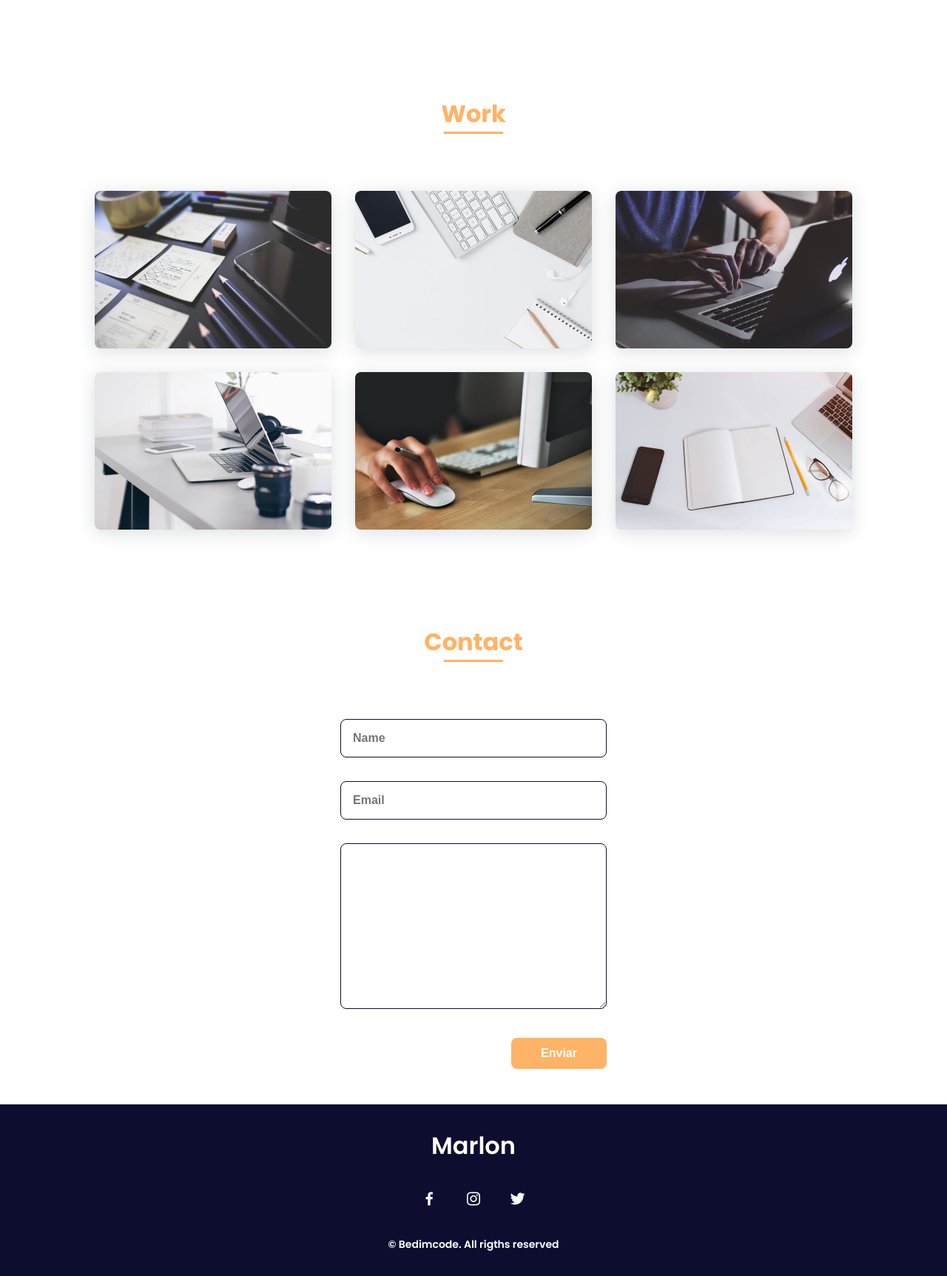
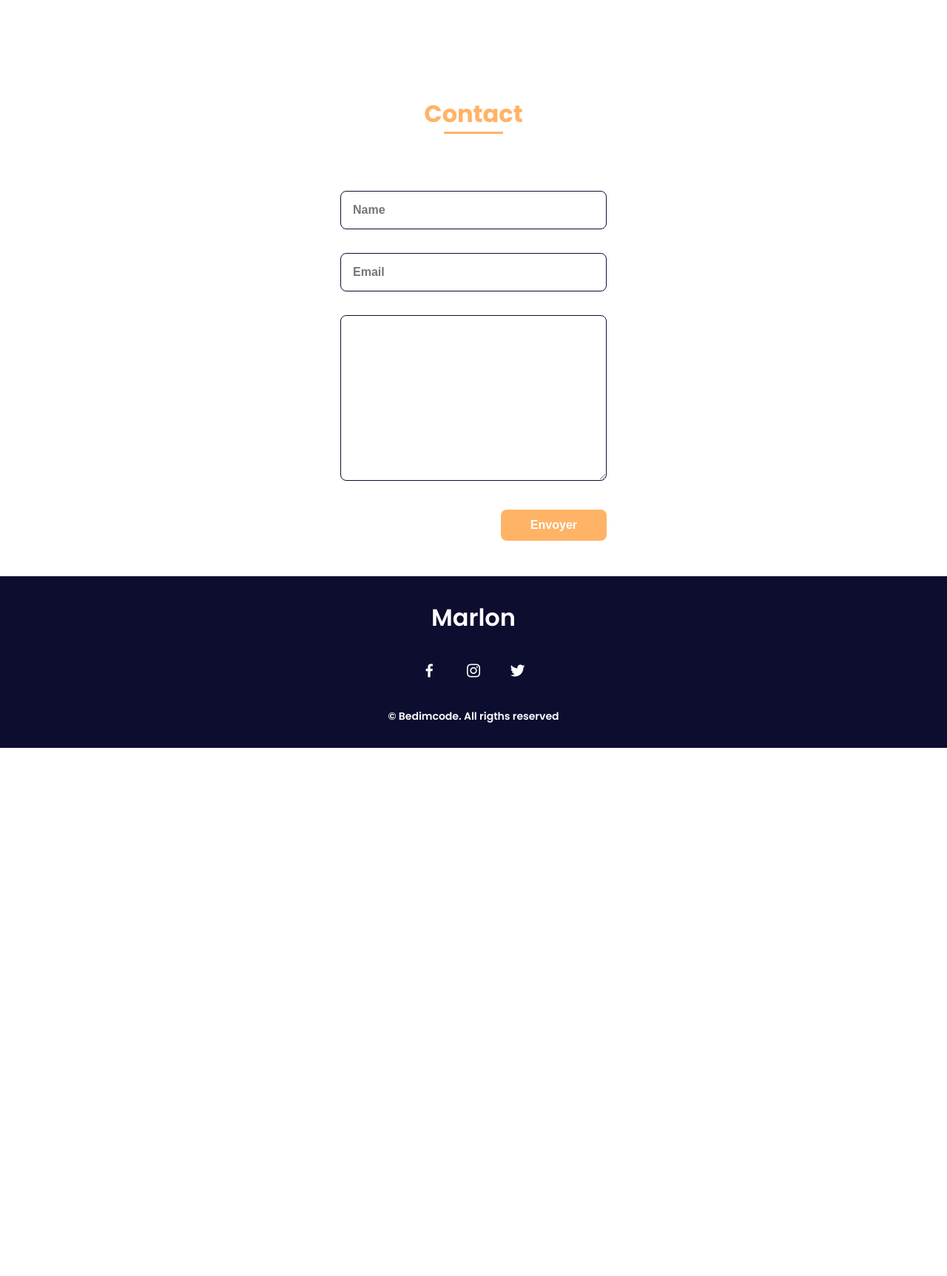
Before and after one commit to Deleau20/HeartMeet, a Python web app: template templates/base.html in a window 1280 px wide. Shown: the part 1103-2828 px from the top of the page at 74% size. After the commit the page ends 2114 px from the top, so only its background shows below. Run offline with Jinja, Linux system fonts and the light colour scheme; the template is opened without the code that fills it, so the values that code supplies are empty.

```diff
--- a/templates/base.html
+++ b/templates/base.html
@@ -91,31 +91,7 @@
                 </div>
             </div>
         </section>
-        <!--===== WORK =====-->
-        <section class="work section" id="work">
-            <h2 class="section-title">Work</h2>
 
-            <div class="work__container bd-grid">
-                <a href="" class="work__img">
-                    <img src="../static/img/work1.jpg" alt="">
-                </a>
-                <a href="" class="work__img">
-                    <img src="../static/img/work2.jpg" alt="">
-                </a>
-                <a href="" class="work__img">
-                    <img src="../static/img/work3.jpg" alt="">
-                </a>
-                <a href="" class="work__img">
-                    <img src="../static/img/work4.jpg" alt="">
-                </a>
-                <a href="" class="work__img">
-                    <img src="../static/img/work5.jpg" alt="">
-                </a>
-                <a href="" class="work__img">
-                    <img src="../static/img/work6.jpg" alt="">
-                </a>
-            </div>
-        </section>
 
         <!--===== CONTACT =====-->
         <section class="contact section" id="contact">
@@ -126,7 +102,7 @@
                     <input type="text" placeholder="Name" class="contact__input">
                     <input type="mail" placeholder="Email" class="contact__input">
                     <textarea name="" id="" cols="0" rows="10" class="contact__input"></textarea>
-                    <input type="button" value="Enviar" class="contact__button button">
+                    <input type="button" value="Envoyer" class="contact__button button">
                 </form>
             </div>
         </section>
```
